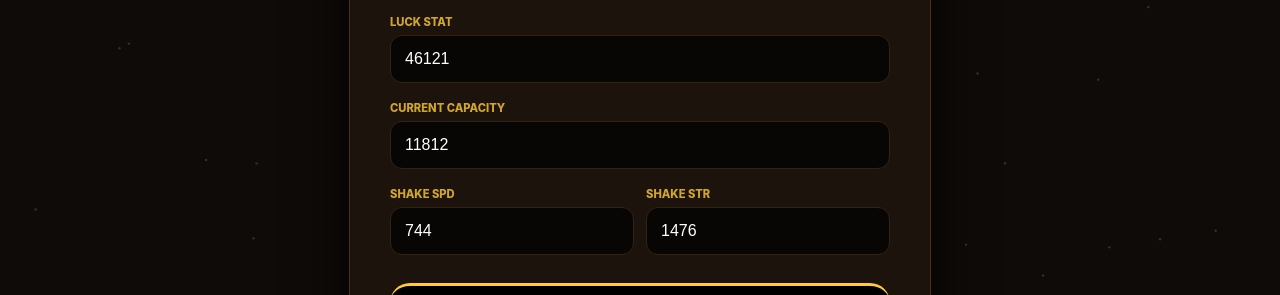
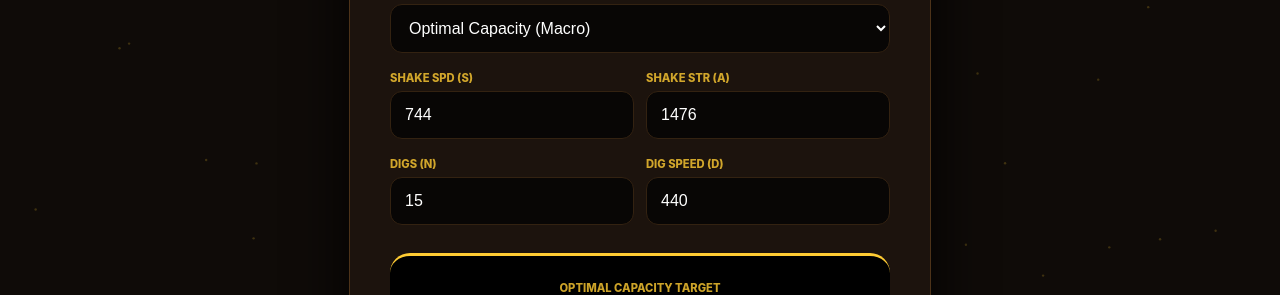
Before and after one commit to karman-wiki/Calculator, a plain HTML site: page index.html in a window 1280 px wide. Shown: the part 228-523 px from the top of the page. Drawn offline with Linux system fonts and the light colour scheme.

Commit message:
Refactor UI elements and remove animation
Removed fade-in animation and keyframes from styles. Updated UI elements for clarity and functionality.

```diff
--- a/index.html
+++ b/index.html
@@ -39,10 +39,7 @@
             border-radius: 28px;
             border: 1px solid var(--border-glow);
             box-shadow: 0 25px 60px rgba(0,0,0,0.9);
-            animation: fadeIn 0.5s ease-out;
         }
-
-        @keyframes fadeIn { from { opacity: 0; transform: translateY(10px); } to { opacity: 1; transform: translateY(0); } }
 
         h1 { text-align: center; color: var(--accent-gold); text-transform: uppercase; letter-spacing: 2px; margin: 0 0 5px 0; }
         .credit { text-align: center; font-size: 0.8rem; color: #8b7d6b; margin-bottom: 25px; letter-spacing: 1px; }
@@ -67,10 +64,9 @@
         .share-btn {
             width: 100%; padding: 14px; background: var(--btn-secondary); border: 1px solid var(--border-glow);
             border-radius: 12px; font-weight: 700; cursor: pointer; color: var(--text-main);
-            margin-top: 20px; transition: background 0.2s;
+            margin-top: 20px;
         }
 
-        .share-btn:hover { background: #3a2a1c; }
         .hidden { display: none; }
     </style>
 </head>
@@ -87,7 +83,7 @@
         <option value="eff">Shaking Efficiency (R)</option>
         <option value="macro">Autopan/Macro Efficiency</option>
         <option value="opt">Optimal Capacity (Active)</option>
-        <option value="opt_macro">Optimal Capacity (Macro)</option>
+        <option value="opt_macro" selected>Optimal Capacity (Macro)</option>
     </select>
 
     <div id="luck-group">
@@ -101,14 +97,14 @@
     </div>
 
     <div style="display: grid; grid-template-columns: 1fr 1fr; gap: 12px;">
-        <div><span class="section-label">Shake Spd</span><input type="number" id="s" value="744" oninput="calculate()"></div>
-        <div><span class="section-label">Shake Str</span><input type="number" id="a" value="1476" oninput="calculate()"></div>
+        <div><span class="section-label">Shake Spd (s)</span><input type="number" id="s" value="744" oninput="calculate()"></div>
+        <div><span class="section-label">Shake Str (a)</span><input type="number" id="a" value="1476" oninput="calculate()"></div>
     </div>
 
-    <div id="macro-group" class="hidden">
+    <div id="macro-group">
         <div style="display: grid; grid-template-columns: 1fr 1fr; gap: 12px;">
-            <div><span class="section-label">Digs To Fill</span><input type="number" id="n" value="15" oninput="calculate()"></div>
-            <div><span class="section-label">Dig Speed</span><input type="number" id="d" value="440" oninput="calculate()"></div>
+            <div><span class="section-label">Digs (n)</span><input type="number" id="n" value="15" oninput="calculate()"></div>
+            <div><span class="section-label">Dig Speed (d)</span><input type="number" id="d" value="440" oninput="calculate()"></div>
         </div>
     </div>
 
@@ -128,13 +124,19 @@
     function anim() { ctx.clearRect(0,0,canvas.width,canvas.height); ctx.fillStyle="rgba(255,204,51,0.2)"; particles.forEach(p=>{ ctx.beginPath(); ctx.arc(p.x,p.y,1.2,0,7); ctx.fill(); p.y-=p.s; if(p.y<-5) p.y=canvas.height; }); requestAnimationFrame(anim); }
     window.onresize = init; init(); anim();
 
-    let lastRPS = 0;
+    let lastMainVal = 0;
 
     function updateUI() {
         const type = document.getElementById('calcType').value;
-        document.getElementById('luck-group').classList.toggle('hidden', type.startsWith('opt'));
-        document.getElementById('cap-group').classList.toggle('hidden', type.startsWith('opt'));
-        document.getElementById('macro-group').classList.toggle('hidden', type !== 'macro' && type !== 'opt_macro');
+        const isOpt = type.startsWith('opt');
+
+        document.getElementById('luck-group').classList.toggle('hidden', isOpt);
+        document.getElementById('cap-group').classList.toggle('hidden', isOpt);
+
+        // Dig stats required for Macro Efficiency OR Optimal Macro Capacity
+        const needsDig = (type === 'macro' || type === 'opt_macro');
+        document.getElementById('macro-group').classList.toggle('hidden', !needsDig);
+
         calculate();
     }
 
@@ -153,19 +155,19 @@
         if(type === 'eff') res = (L * Math.sqrt(C)) / (penalty + 2.5);
         else if(type === 'macro') res = (L * Math.sqrt(C)) / (penalty + 3 + (190 * n / d));
         else if(type === 'opt') res = (7.5 * s * a) / 100;
-        else if(type === 'opt_macro') res = (0.09 * s * a) + (5.7 * s * a * n / d);
+        else if(type === 'opt_macro') res = (0.09 * s * a) + ((5.7 * s * a * n) / d);
 
-        lastRPS = Math.round(res);
+        lastMainVal = Math.round(res);
 
         if (type.startsWith('opt')) {
             document.getElementById('res-title').innerText = "Optimal Capacity Target";
-            document.getElementById('res-value').innerText = lastRPS.toLocaleString();
+            document.getElementById('res-value').innerText = lastMainVal.toLocaleString();
             document.getElementById('res-min').classList.add('hidden');
         } else {
             document.getElementById('res-title').innerText = "Rerolls Per Second";
-            document.getElementById('res-value').innerText = lastRPS.toLocaleString();
+            document.getElementById('res-value').innerText = lastMainVal.toLocaleString();
             document.getElementById('res-min').classList.remove('hidden');
-            document.getElementById('res-min').innerText = (lastRPS * 60).toLocaleString() + " Per Minute";
+            document.getElementById('res-min').innerText = (lastMainVal * 60).toLocaleString() + " Per Minute";
         }
     }
 
@@ -179,8 +181,12 @@
         const type = document.getElementById('calcType').options[document.getElementById('calcType').selectedIndex].text;
 
         let msg = `[${type}]\n`;
-        msg += `Rerolls/Sec: ${lastRPS.toLocaleString()}\n`;
-        msg += `Rerolls/Min: ${(lastRPS * 60).toLocaleString()}\n`;
+        if (document.getElementById('calcType').value.startsWith('opt')) {
+            msg += `Optimal Target: ${lastMainVal.toLocaleString()}\n`;
+        } else {
+            msg += `Rerolls/Sec: ${lastMainVal.toLocaleString()}\n`;
+            msg += `Rerolls/Min: ${(lastMainVal * 60).toLocaleString()}\n`;
+        }
         msg += `Stats: Luck ${L} | Cap ${C} | Spd ${s}% | Str ${a}`;
         if(document.getElementById('calcType').value.includes('macro')) msg += ` | Digs ${n} | D.Spd ${d}`;
 
```
